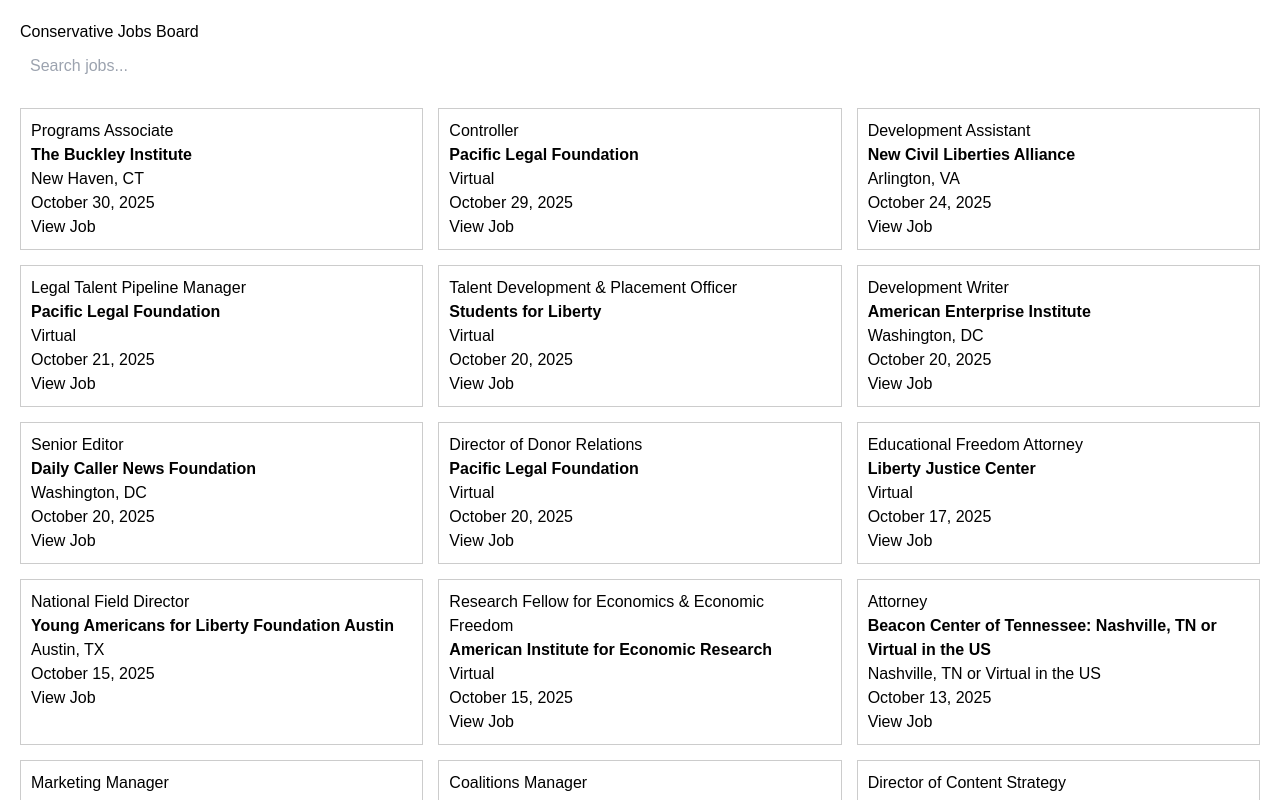
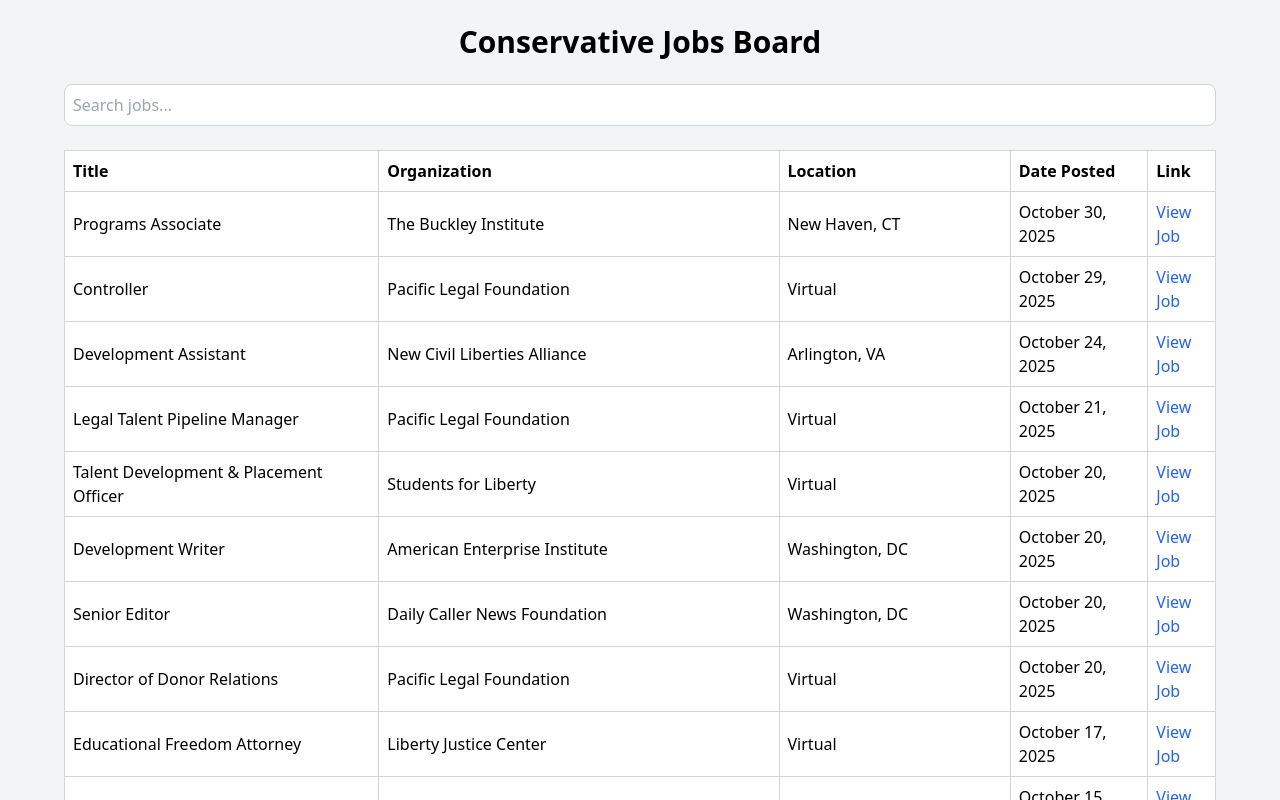
Before and after one commit to fmb15661/conservative-jobs-board, a React (Create React App) app in the folder frontend/: page / in a window 1280 px wide. Shown: the top 800 px of the page. Built offline with nearby package versions, Linux system fonts and the light colour scheme.

Commit message:
restore column table UI

```diff
--- a/frontend/src/App.jsx
+++ b/frontend/src/App.jsx
@@ -20,47 +20,47 @@
   );
 
   return (
-    <div style={{ padding: "20px", fontFamily: "Arial" }}>
-      <h1>Conservative Jobs Board</h1>
+    <div className="bg-gray-100 min-h-screen p-6">
+      <div className="max-w-6xl mx-auto">
+        <h1 className="text-3xl font-bold text-center mb-6">
+          Conservative Jobs Board
+        </h1>
 
         <input
           value={search}
           onChange={(e) => setSearch(e.target.value)}
           placeholder="Search jobs..."
-        style={{
-          width: "100%",
-          padding: "10px",
-          marginBottom: "20px",
-          fontSize: "16px",
-        }}
+          className="w-full p-2 border border-gray-300 rounded-lg mb-6"
         />
 
-      <div
-        style={{
-          display: "grid",
-          gridTemplateColumns: "repeat(auto-fill, minmax(300px, 1fr))",
-          gap: "15px",
-        }}
-      >
+        <div className="overflow-x-auto">
+          <table className="table w-full border-collapse">
+            <thead>
+              <tr className="bg-white">
+                <th className="text-left p-2 border border-gray-300">Title</th>
+                <th className="text-left p-2 border border-gray-300">Organization</th>
+                <th className="text-left p-2 border border-gray-300">Location</th>
+                <th className="text-left p-2 border border-gray-300">Date Posted</th>
+                <th className="text-left p-2 border border-gray-300">Link</th>
+              </tr>
+            </thead>
+            <tbody>
               {filtered.map((j, i) => (
-          <div
-            key={i}
-            style={{
-              border: "1px solid #ccc",
-              padding: "10px",
-            }}
-          >
-            <h3>{j.title}</h3>
-            <p>
-              <strong>{j.organization}</strong>
-            </p>
-            <p>{j.location}</p>
-            <p>{j.date_posted}</p>
-            <a href={j.link} target="_blank">
+                <tr key={i} className="bg-white hover:bg-gray-50">
+                  <td className="p-2 border border-gray-300">{j.title}</td>
+                  <td className="p-2 border border-gray-300">{j.organization}</td>
+                  <td className="p-2 border border-gray-300">{j.location}</td>
+                  <td className="p-2 border border-gray-300">{j.date_posted}</td>
+                  <td className="p-2 border border-gray-300">
+                    <a className="text-blue-600 hover:underline" target="_blank" href={j.link}>
                       View Job
                     </a>
+                  </td>
+                </tr>
+              ))}
+            </tbody>
+          </table>
         </div>
-        ))}
       </div>
     </div>
   );
```
Lines whose indentation alone changed are shown as unchanged.
